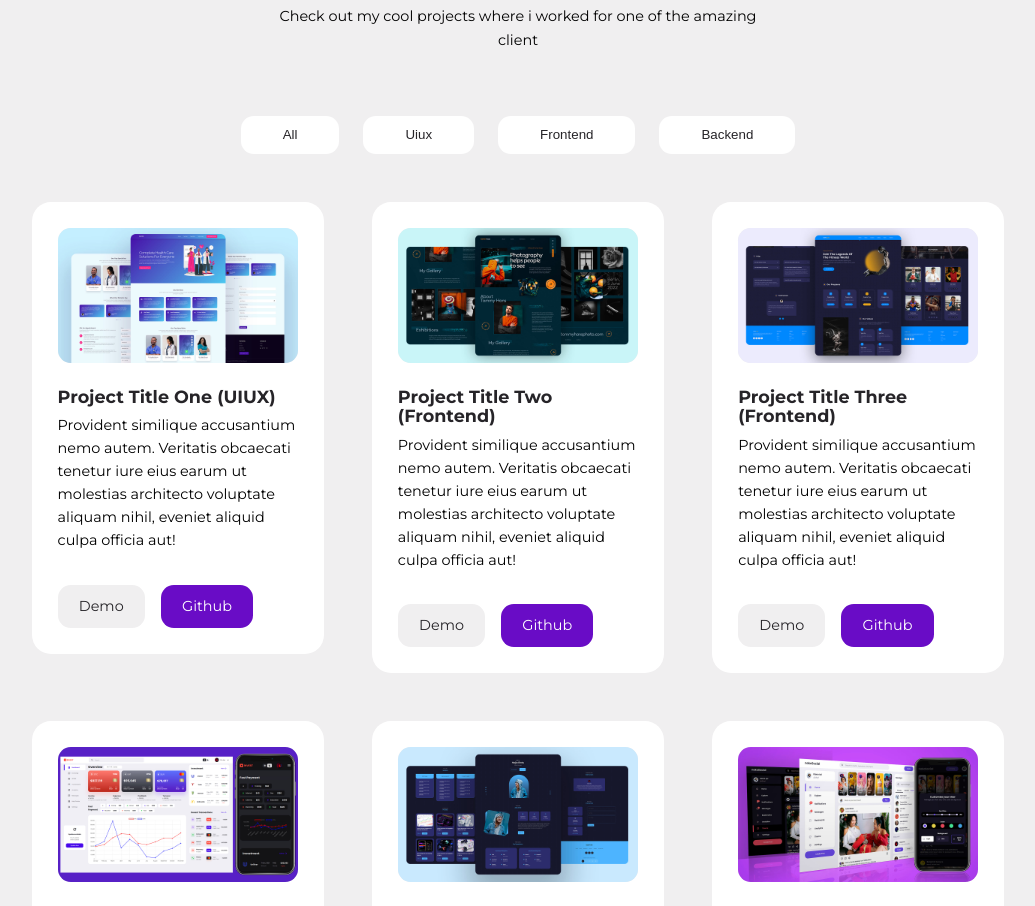
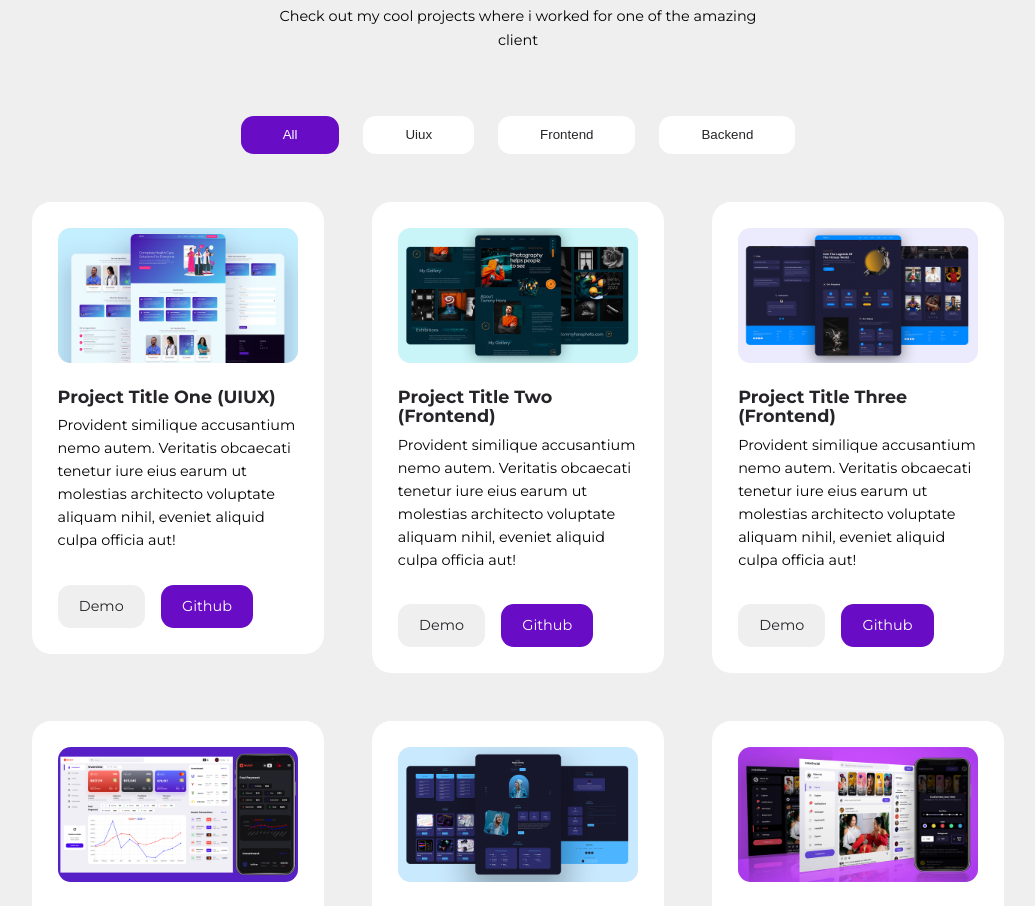
Before and after one commit to Rohan-tech11/My-Portfolio, a React (Create React App) app: page / in a window 1280 px wide. Shown: the part 2696-3602 px from the top of the page, without its empty margins (122-1157 px from the left). Built offline with nearby package versions, Linux system fonts and the light colour scheme.

Commit message:
added-filtercategories

```diff
--- a/src/sections/portfolio/CategoryButton.jsx
+++ b/src/sections/portfolio/CategoryButton.jsx
@@ -1,7 +1,11 @@
 import React from "react";
 
-const CategoryButton = ({ category, className }) => {
-  return <button className={className}>{category}</button>;
+const CategoryButton = ({ category, className, onChangeCategory }) => {
+  return (
+    <button onClick={() => onChangeCategory(category)} className={className}>
+      {category}
+    </button>
+  );
 };
 
 export default CategoryButton;
--- a/src/sections/portfolio/Portfolio.jsx
+++ b/src/sections/portfolio/Portfolio.jsx
@@ -8,8 +8,17 @@ const Portfolio = () => {
   const categories = data.map((item) => item.category);
   //... spread operator will spread the elements as each element in array
   const uniqueCategories = ["all", ...new Set(categories)];
-  console.log(uniqueCategories);
 
+  const filterProjectsHandler = (category) => {
+    if (category === "all") {
+      setProjects(data);
+      return;
+    }
+    const filterProjects = data.filter(
+      (project) => project.category === category
+    );
+    setProjects(filterProjects);
+  };
   return (
     <section id="portfolio">
       <h2> My portfolio</h2>
@@ -17,7 +26,12 @@ const Portfolio = () => {
         Check out my cool projects where i worked for one of the amazing client
       </p>
       <div className="container portfolio__container">
-        <ProjectCategories categories={uniqueCategories}> </ProjectCategories>
+        <ProjectCategories
+          categories={uniqueCategories}
+          onFilterProjects={filterProjectsHandler}
+        >
+          {" "}
+        </ProjectCategories>
         <Projects projects={projects}></Projects>
       </div>
     </section>
--- a/src/sections/portfolio/ProjectCategories.jsx
+++ b/src/sections/portfolio/ProjectCategories.jsx
@@ -1,14 +1,22 @@
-import React from "react";
+import React, { useState } from "react";
 import CategoryButton from "./CategoryButton";
 
-const ProjectCategories = ({ categories }) => {
+const ProjectCategories = ({ categories, onFilterProjects }) => {
+  const [activeCategory, setActiveCategory] = useState("all");
+  const changeCategoryHandler = (actviveCat) => {
+    setActiveCategory(actviveCat);
+    onFilterProjects(actviveCat);
+  };
   return (
     <div className="portfolio__categories">
       {categories.map((category) => (
         <CategoryButton
           key={category}
           category={category}
-          className={"btn cat__btn white"}
+          className={`btn cat__btn ${
+            activeCategory === category ? "primary" : "white"
+          }`}
+          onChangeCategory={() => changeCategoryHandler(category)}
         />
       ))}
     </div>
```
